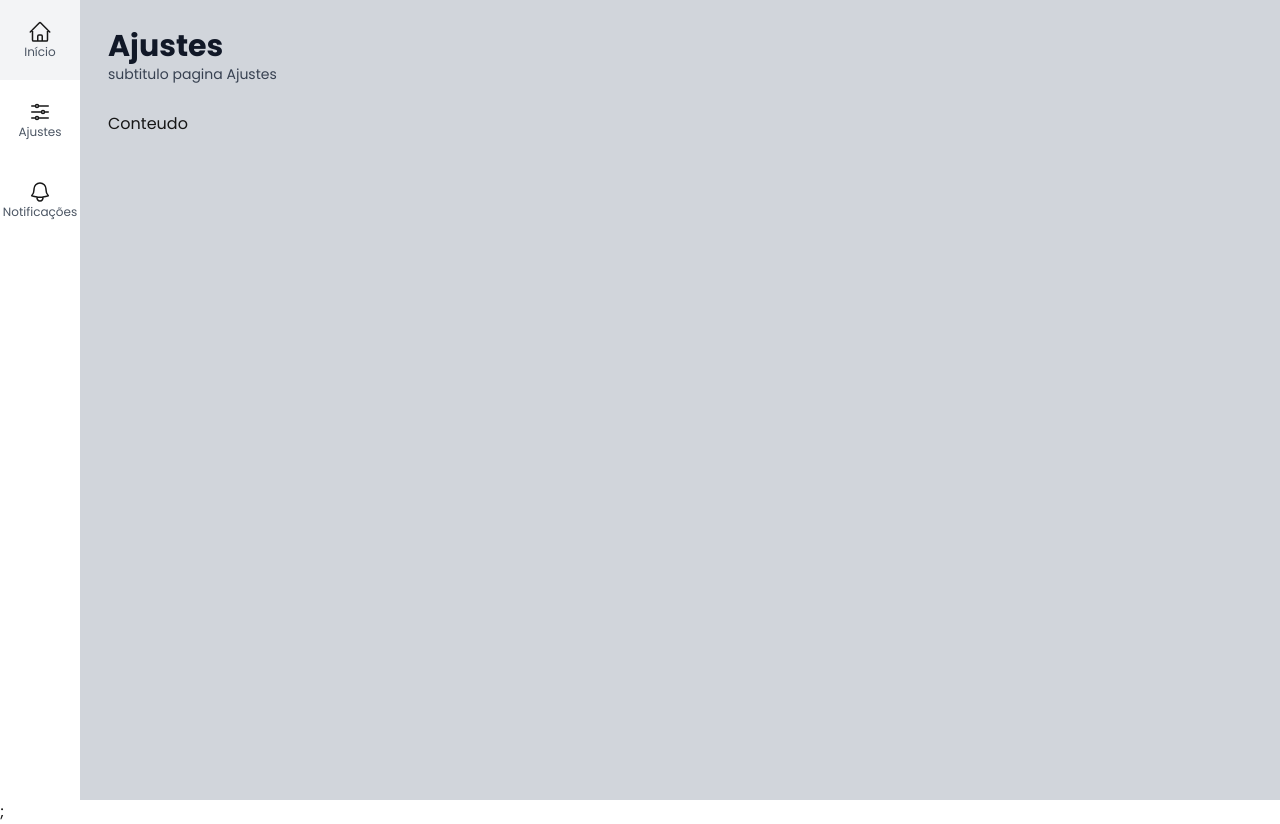
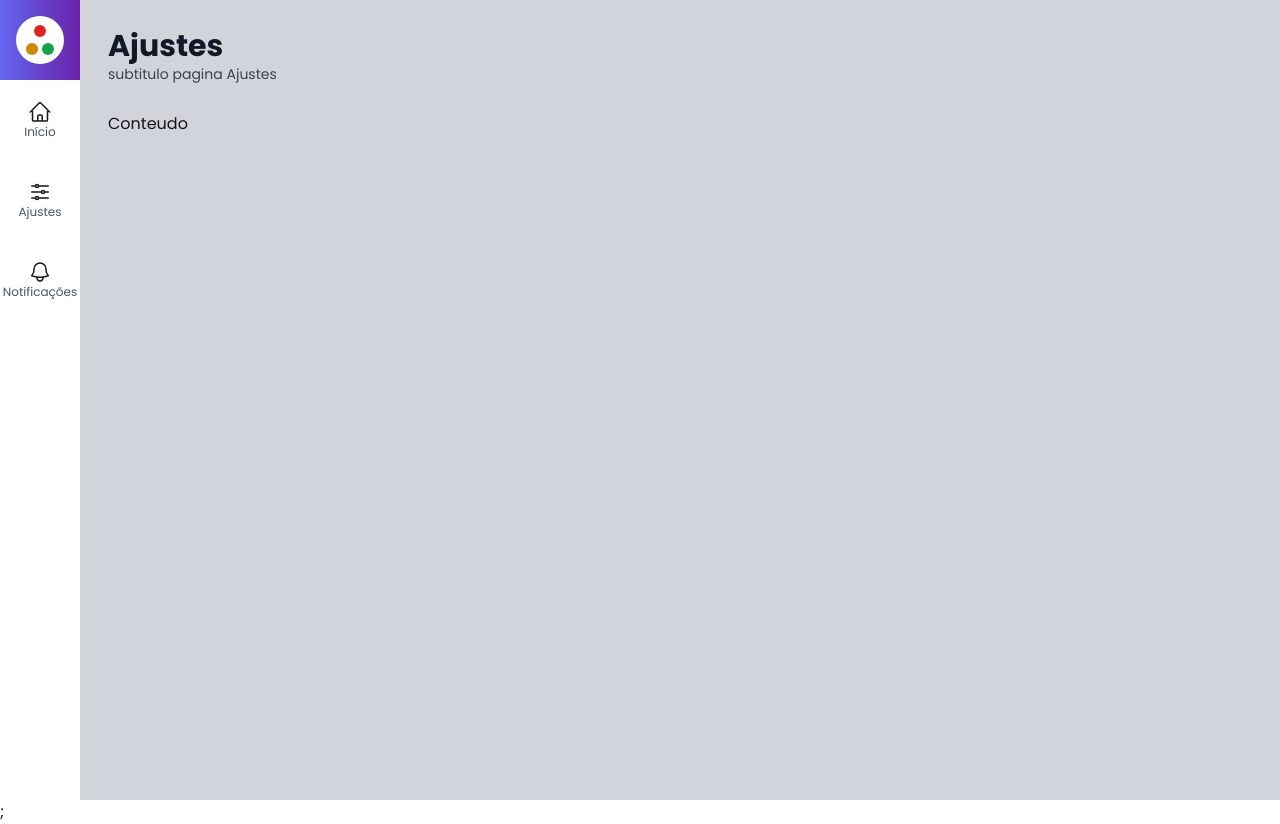
Before and after one commit to Victordplima/Template-Admin, a Next.js app: page /ajustes in a window 1280 px wide. Built offline with nearby package versions, Linux system fonts and the light colour scheme.

Commit message:
feat: adiciona um componente logo

```diff
--- /dev/null
+++ b/src/components/template/Logo.tsx
@@ -0,0 +1,17 @@
+export default function Logo() {
+    return (
+        <div
+            className={`flex flex-col items-center justify-center bg-white h-12 w-12 rounded-full `}
+        >
+            <div className={`h-3 w-3 rounded-full bg-red-600 mb-0.5`}></div>
+            <div className={`flex mt-1`}>
+                <div
+                    className={`h-3 w-3 rounded-full bg-yellow-600 mr-0.5`}
+                ></div>
+                <div
+                    className={`h-3 w-3 rounded-full bg-green-600 ml-0.5`}
+                ></div>
+            </div>
+        </div>
+    );
+}
--- a/src/components/template/MenuLateral.tsx
+++ b/src/components/template/MenuLateral.tsx
@@ -1,9 +1,15 @@
 import { IconeAjustes, IconeCasa, IconeSino } from "../icons";
+import Logo from "./Logo";
 import MenuItem from "./MenuItem";
 
 export default function MenuLateral() {
     return (
         <aside>
+            <div
+                className={`flex flex-col items-center justify-center h-20 w-20 bg-gradient-to-r from-indigo-500 to-purple-800`}
+            >
+                <Logo />
+            </div>
             <ul>
                 <MenuItem url="/" texto="Início" icone={IconeCasa} />
                 <MenuItem url="/ajustes" texto="Ajustes" icone={IconeAjustes} />
```
